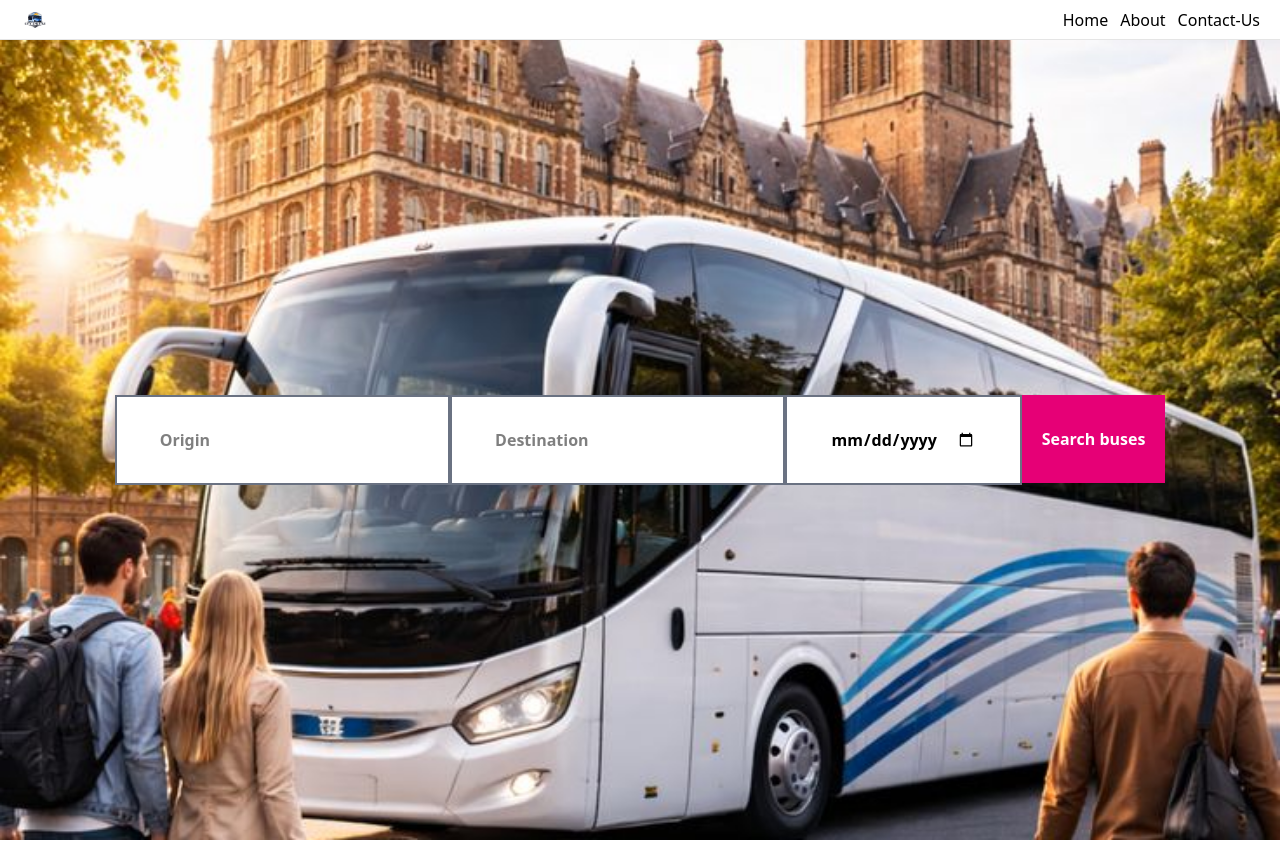
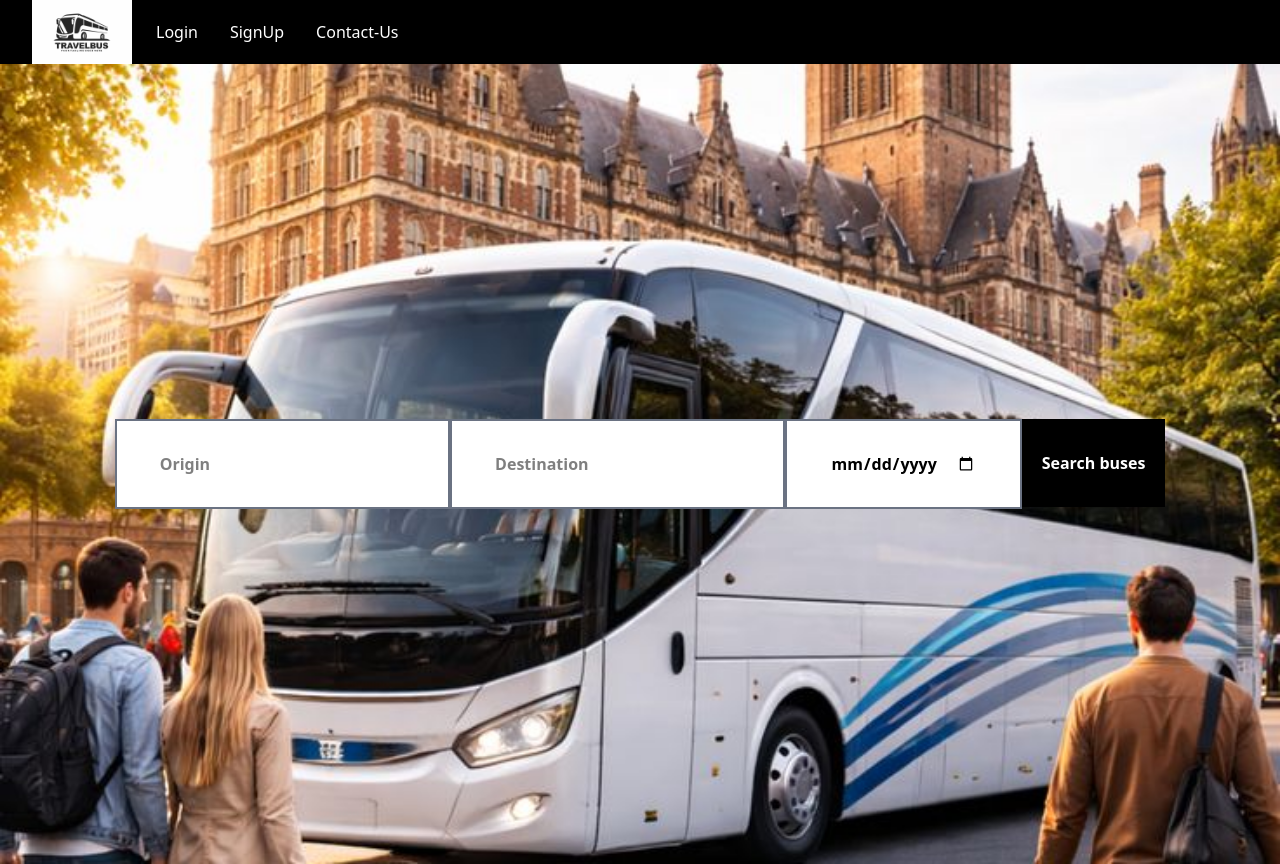
Before and after one commit to TheolaAshu/bus_app, a Next.js app: page / in a window 1280 px wide. Before the commit the page ends 840 px from the top, so only its background shows below. Built offline with nearby package versions, Linux system fonts and the light colour scheme.

Commit message:
change navbar

```diff
--- a/app/layout.tsx
+++ b/app/layout.tsx
@@ -1,7 +1,7 @@
 import type { Metadata } from "next";
 import { Geist, Geist_Mono } from "next/font/google";
 import "./globals.css";
-import Header from "@/components/header";
+import Header from "@/components/navbar";
 
 const geistSans = Geist({
   variable: "--font-geist-sans",
--- a/app/page.tsx
+++ b/app/page.tsx
@@ -47,7 +47,7 @@ export default function Home() {
           />
           <button
             type="submit"
-            className="bg-pink-600 font-bold text-md h-22 px-5 py-5 text-white"
+            className="bg-black font-bold text-md h-22 px-5 py-5 text-white hover:bg-white hover:text-black"
           >
             {" "}
             Search buses
--- a/components/header.tsx
+++ /dev/null
@@ -1,29 +0,0 @@
-import Link from "next/link";
-import Image from "next/image";
-export default function Header() {
-  return (
-    <div className="border-black/10 border-b h-[40px] flex items-center  justify-between px-5">
-      <div>
-        <Image
-          src="/buslogo.png"
-          alt="Logo"
-          width={30}
-          height={30}
-          className="rounded-border"
-          priority
-        />
-      </div>
-      <ul className="flex items-center gap-3 font-lg ">
-        <li>
-          <Link href="/">Home </Link>
-        </li>
-        <li>
-          <Link href="/posts">About </Link>
-        </li>
-        <li>
-          <Link href="/forms">Contact-Us </Link>
-        </li>
-      </ul>
-    </div>
-  );
-}
--- /dev/null
+++ b/components/navbar.tsx
@@ -0,0 +1,52 @@
+import Link from "next/link";
+import Image from "next/image";
+export default function Header() {
+  return (
+    <div className="bg-black">
+      <div className="max-w-7xl mx-auto px-4 sm:px-6 lg:px-8">
+        <div className="flex items-center justify between h-16">
+          <div className="flex items-center">
+            <div className="flex items-center flex-shrink-o">
+              <Image
+                src="/newbuslogo.jpg"
+                alt="Logo"
+                width={100}
+                height={100}
+                className="rounded-border"
+                priority
+              />
+            </div>
+          </div>
+          <div className="hidden md:block">
+            <ul className="ml-4 flex items-center space-x-4">
+              <li>
+                <Link
+                  href="/"
+                  className="text-white hover:bg-white hover:text-black rounded-lg p-2"
+                >
+                  Login{" "}
+                </Link>
+              </li>
+              <li>
+                <Link
+                  href="/"
+                  className="text-white hover:bg-white hover:text-black rounded-lg p-2"
+                >
+                  SignUp{" "}
+                </Link>
+              </li>
+              <li>
+                <Link
+                  href="/"
+                  className="text-white hover:bg-white hover:text-black rounded-lg p-2"
+                >
+                  Contact-Us{" "}
+                </Link>
+              </li>
+            </ul>
+          </div>
+        </div>
+      </div>
+    </div>
+  );
+}
```
Also changed, not shown: public/newbuslogo.jpg (added).
